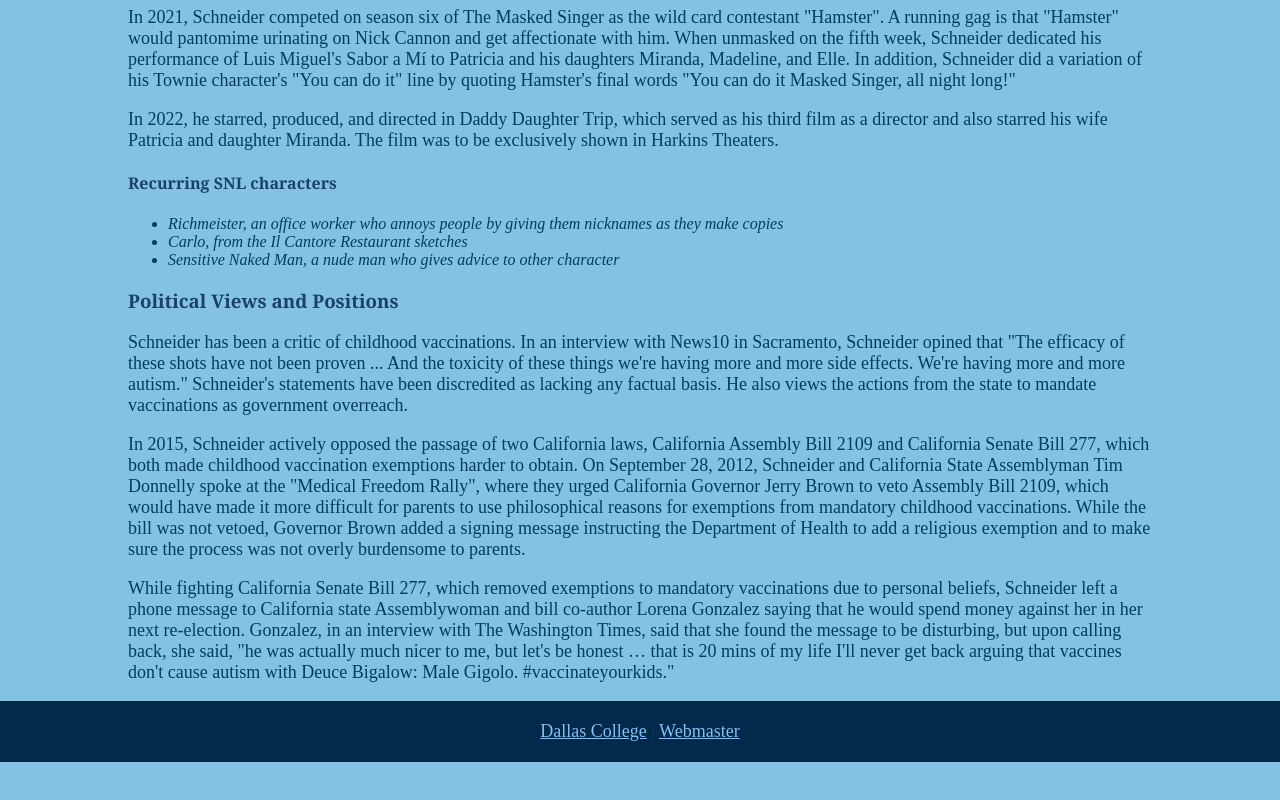
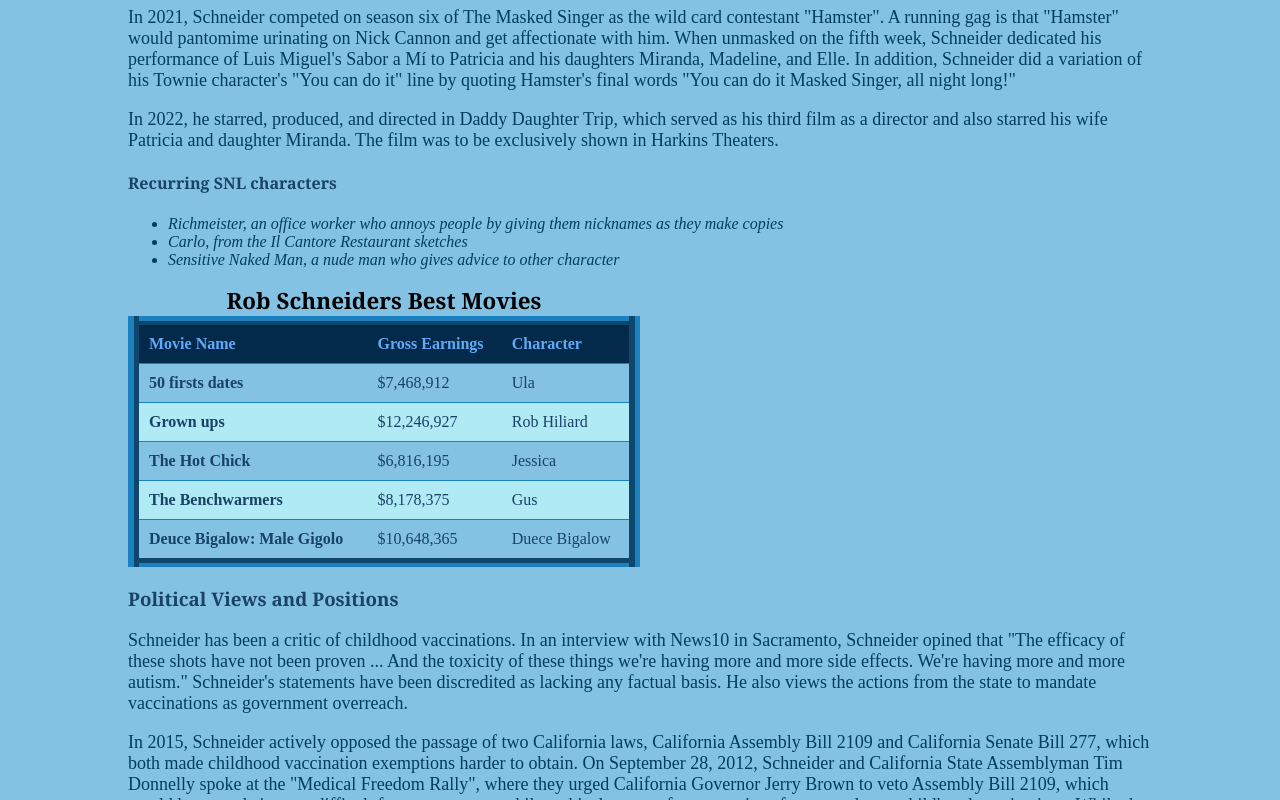
Before and after one commit to drewseven77/Web-tools-2023, a plain HTML site: page index.html in a window 1280 px wide. Shown: the part 2000-2800 px from the top of the page. Before the commit the page ends 2762 px from the top, so only its background shows below. Drawn offline with Linux system fonts and the light colour scheme.

Commit message:
Table and Form

```diff
--- a/css/style.css
+++ b/css/style.css
@@ -91,3 +91,21 @@ gallery.html img {
     height: 250px;
     width: 250px;
 }
+fieldset {
+    align-self: center;
+    padding: 20px;
+    margin-bottom: 60px;
+
+}
+label {
+    font-size: larger;
+
+
+}
+.contacth3 {
+    border-left-style: outset;
+    padding: 2px;
+    font-size: larger;
+    border-bottom-style: solid ;
+    background-color: rgb(171, 225, 244);
+}
--- /dev/null
+++ b/css/tablestyle.css
@@ -0,0 +1,41 @@
+table {
+    border-collapse: collapse;
+    width: 50%;
+    align-self: center;
+    border-color: #1a80bf;
+border-width: 9px 11px;
+border-left-style: inset;
+border-right-style: outset;
+border-bottom-style: outset;
+border-top-style: inset ;
+ ;
+}
+
+
+table caption {
+    font-weight: 800;
+    font-size: 1.4rem;
+    font-family: Georgia, 'Times New Roman', Times, serif;
+}
+
+th,
+td {
+    text-align: left;
+    padding: 10px;
+    font-family: unset;
+
+}
+
+tr {
+    border-bottom: thin solid #1a80bf;
+    color: rgb(25, 66, 103);
+}
+
+thead tr {
+    background-color: rgb(4, 42, 75);
+    color: rgb(99, 170, 246);
+}
+
+tbody tr:nth-child(even) {
+    background-color: rgb(176, 234, 244);
+}
--- a/index.html
+++ b/index.html
@@ -7,6 +7,7 @@
     <meta name="viewport" content="width=device-width, initial-scale=1.0">
     <title>Home Page</title>
     <link rel="stylesheet" href="css/style.css">
+    <link rel="stylesheet" href="css/tablestyle.css">
     <link rel="apple-touch-icon" sizes="57x57" href="_favicon/apple-icon-57x57.png">
     <link rel="apple-touch-icon" sizes="60x60" href="_favicon/apple-icon-60x60.png">
     <link rel="apple-touch-icon" sizes="72x72" href="_favicon/apple-icon-72x72.png">
@@ -16,7 +17,7 @@
     <link rel="apple-touch-icon" sizes="144x144" href="_favicon/apple-icon-144x144.png">
     <link rel="apple-touch-icon" sizes="152x152" href="_favicon/apple-icon-152x152.png">
     <link rel="apple-touch-icon" sizes="180x180" href="_favicon/apple-icon-180x180.png">
-    <link rel="icon" type="image/png" sizes="192x192"  href="_favicon/android-icon-192x192.png">
+    <link rel="icon" type="image/png" sizes="192x192" href="_favicon/android-icon-192x192.png">
     <link rel="icon" type="image/png" sizes="32x32" href="_favicon/favicon-32x32.png">
     <link rel="icon" type="image/png" sizes="96x96" href="_favicon/favicon-96x96.png">
     <link rel="icon" type="image/png" sizes="16x16" href="_favicon/favicon-16x16.png">
@@ -31,7 +32,7 @@
         <h1>Life of Rob Schneider</h1>
     </header>
     <nav>
-        <a href="index.html">Home</a> | <a href="about.html">About</a> | <a href="gallery.html">Gallery</a> | <a
+        <a href="index.html">Home</a> | <a href="contact-us.html">Contact</a> | <a href="gallery.html">Gallery</a> | <a
             href="faq.html">FAQs</a>
     </nav>
     <main>
@@ -172,6 +173,44 @@
                         Sensitive Naked Man, a nude man who gives advice to other character
                     </em></li>
             </ul>
+            <table>
+                <caption>Rob Schneiders Best Movies</caption>
+                <thead>
+                    <tr>
+                        <th scope="col1" abbr="Column 1" id="col1">Movie Name </th>
+                        <th scope="col2" abbr="Column 2" id="col2">Gross Earnings </th>
+                        <th scope="col3" abbr="Column 3">Character</th>
+                    </tr>
+                </thead>
+                <tbody>
+                    <tr>
+                        <th scope="row">50 firsts dates</th>
+                        <td headers="col2">$7,468,912</td>
+                        <td headers="col3">Ula</td>
+                    </tr>
+                    <tr>
+                        <th scope="row">Grown ups</th>
+                        <td headers="col2">$12,246,927</td>
+                        <td headers="col3">Rob Hiliard</td>
+                    </tr>
+                    <tr>
+                        <th scope="row">The Hot Chick</th>
+                        <td headers="col2">$6,816,195</td>
+                        <td headers="col3">Jessica</td>
+                    </tr>
+                    <tr>
+                        <th scope="row">The Benchwarmers</th>
+                        <td headers="col2">$8,178,375</td>
+                        <td headers="col3">Gus</td>
+                    </tr>
+                    <tr>
+                        <th scope="row">Deuce Bigalow: Male Gigolo</th>
+                        <td headers="col2">$10,648,365</td>
+                        <td headers="col3">Duece Bigalow</td>
+                    </tr>
+                </tbody>
+            </table>
+
         </Section>
         <section>
             <h3>Political Views and Positions</h3>
```
Also changed, not shown: contact-us.html (added, +97 -0 lines), faq.html (+1 -1 lines), gallery.html (+1 -1 lines).
